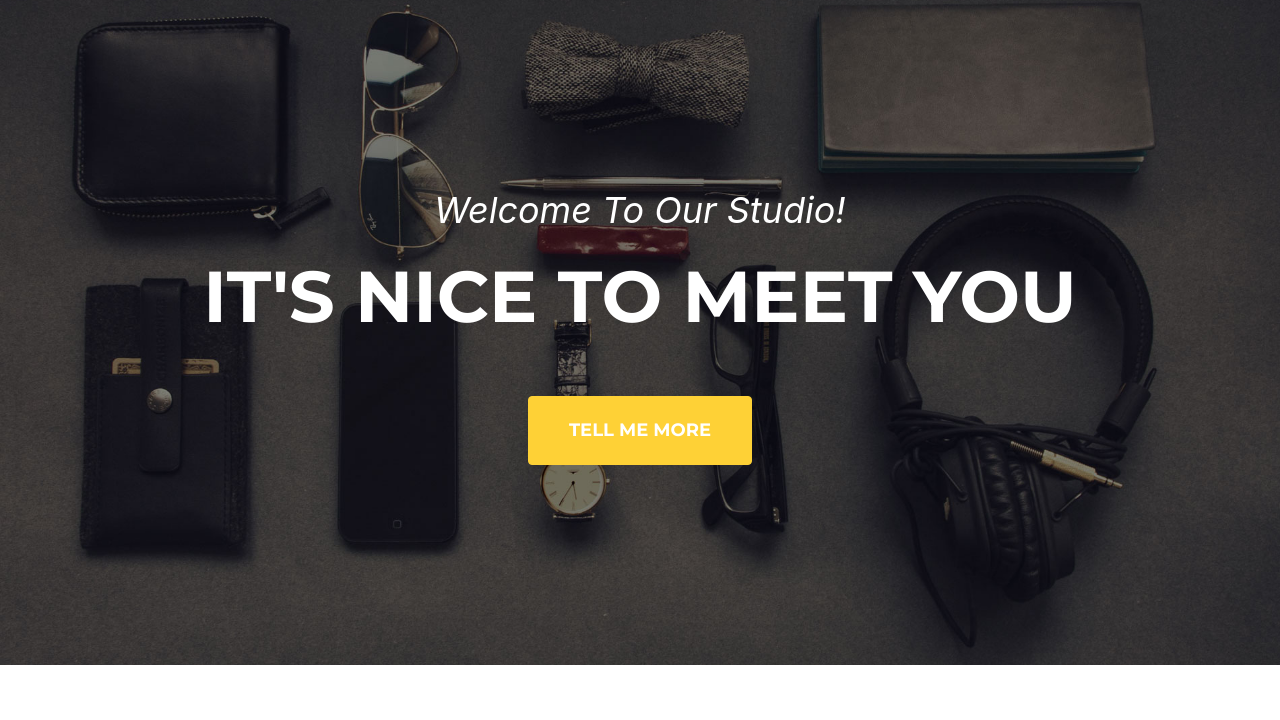
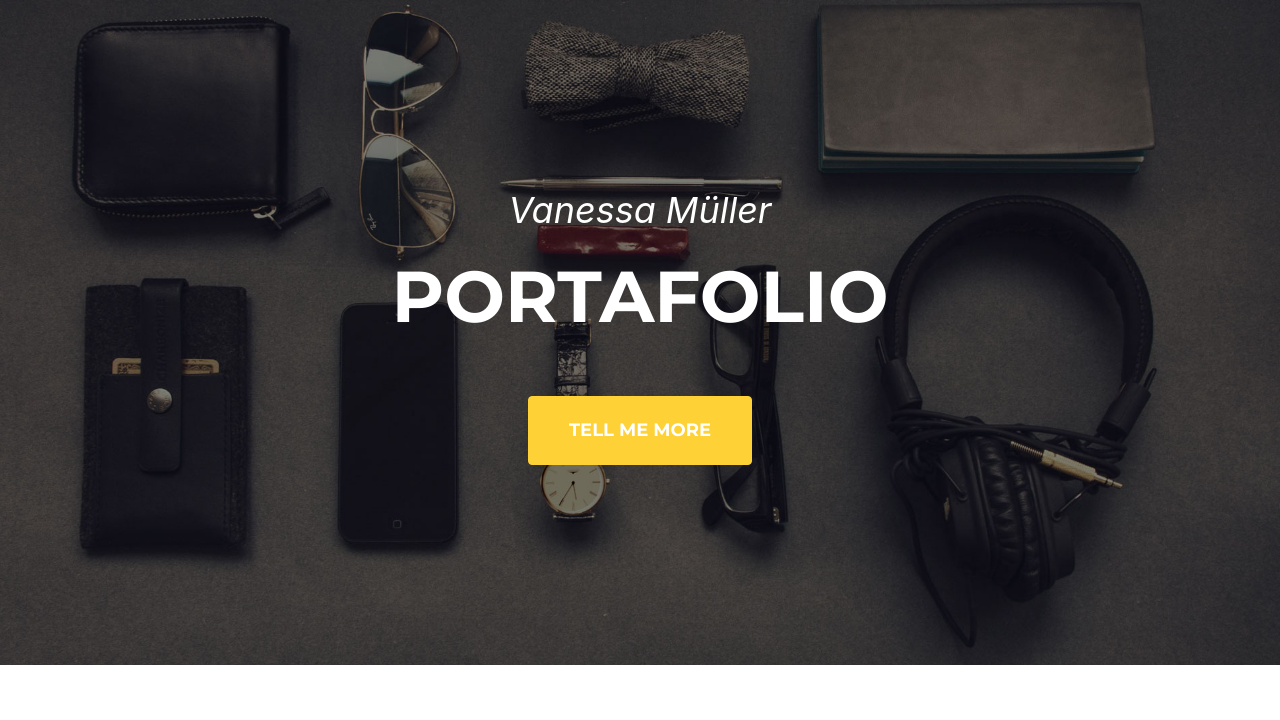
Before and after one commit to vymuller/clase-13, a plain HTML site: page index.html in a window 1280 px wide. Shown: the part 80-800 px from the top of the page. Drawn offline with nearby package versions, Linux system fonts and the light colour scheme; a web font is replaced by a local one.

Commit message:
Update index.html

```diff
--- a/index.html
+++ b/index.html
@@ -35,8 +35,8 @@
         <!-- Masthead-->
         <header class="masthead">
             <div class="container">
-                <div class="masthead-subheading">Welcome To Our Studio!</div>
-                <div class="masthead-heading text-uppercase">It's Nice To Meet You</div>
+                <div class="masthead-subheading">Vanessa Müller</div>
+                <div class="masthead-heading text-uppercase">Portafolio</div>
                 <a class="btn btn-primary btn-xl text-uppercase js-scroll-trigger" href="#services">Tell Me More</a>
             </div>
         </header>
```
